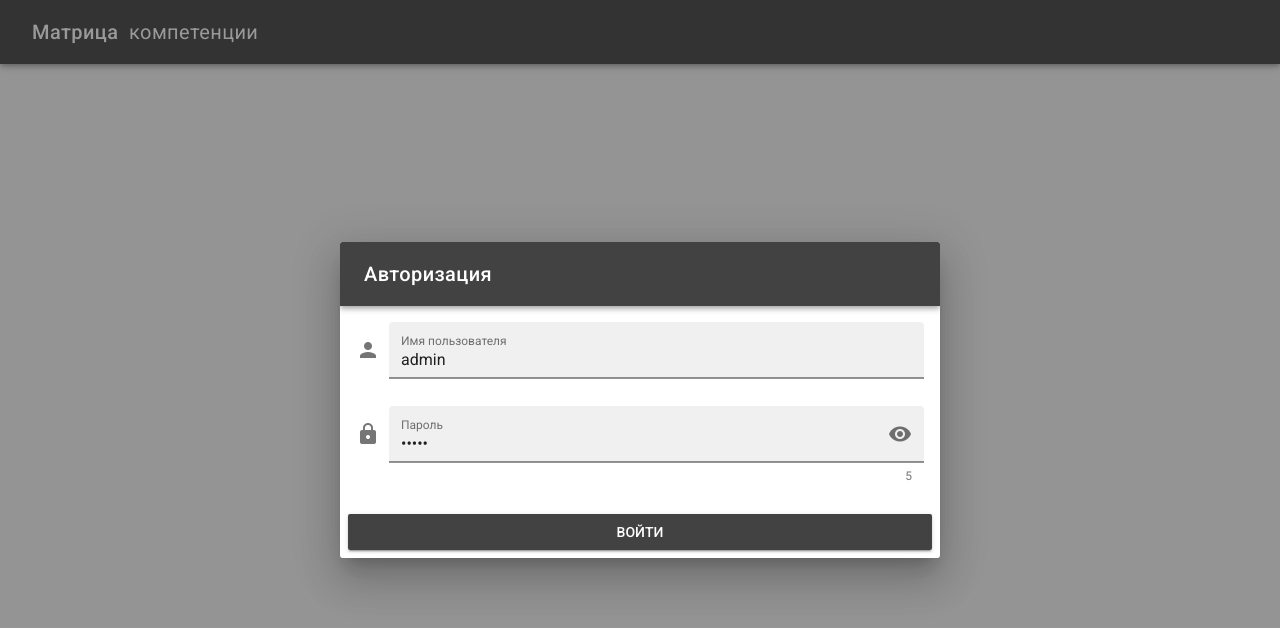
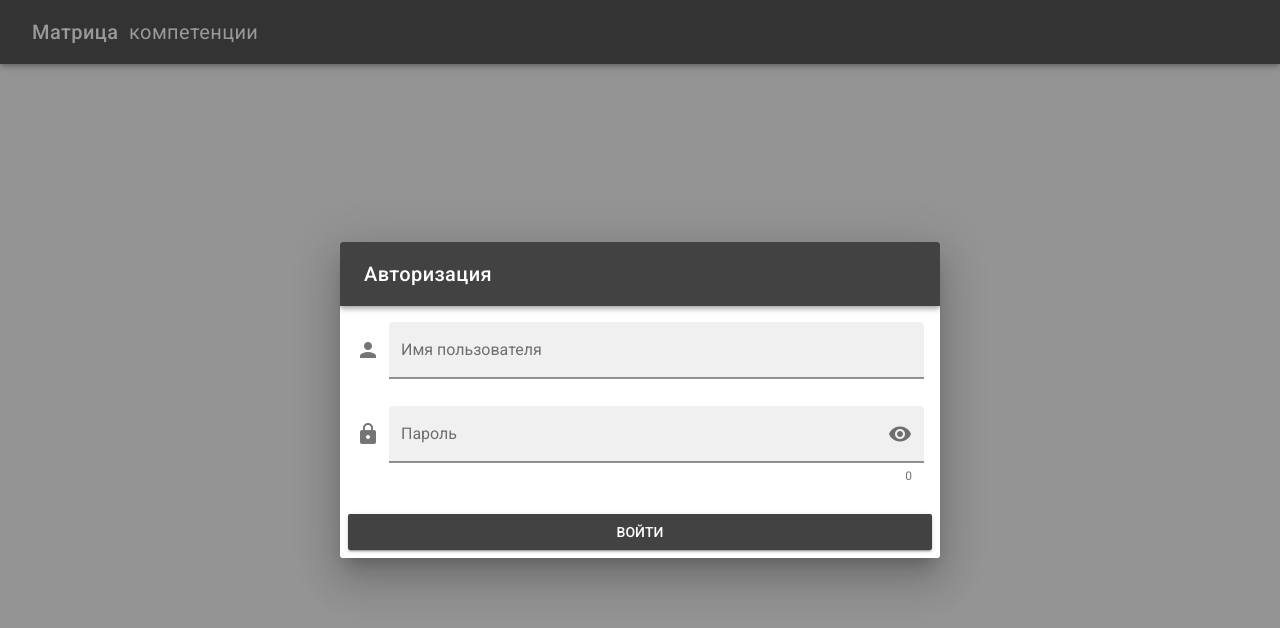
Before and after one commit to sergkukuev/cm, a Vue app in the folder application/: page /#/login in a window 1280 px wide. Shown: the top 628 px of the page. Built offline with nearby package versions, Linux system fonts and the light colour scheme; what vue-cookie would draw is missing.

Commit message:
Удалены шаблоны логина и пароля

```diff
--- a/application/src/components/dialogs/Auth.vue
+++ b/application/src/components/dialogs/Auth.vue
@@ -51,9 +51,9 @@ export default {
   data () {
     return {
       dialog: true,
-      login: 'admin',
+      login: '',
       password: {
-        value: 'admin',
+        value: '',
         show: false
       }
     }
```
